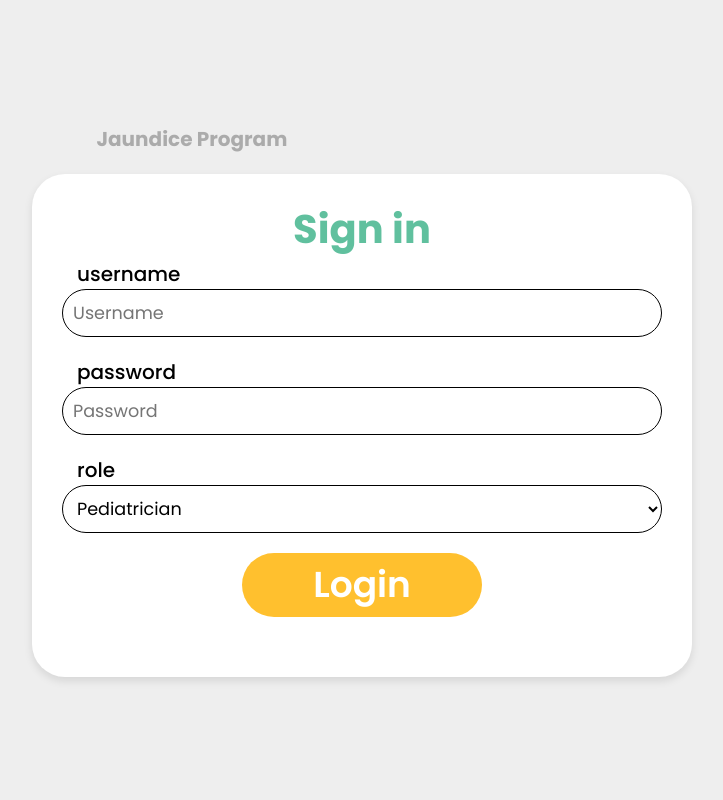
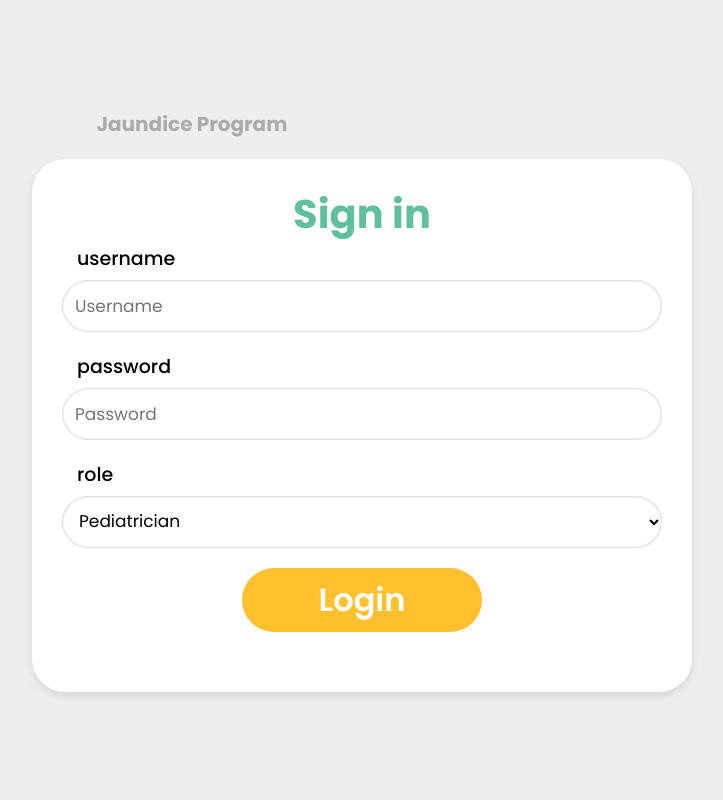
Before and after one commit to sirirajnicu/jaundice-assistant-backend, a Django app: a page that uses templates/views/index.html in a window 1280 px wide. Shown: the whole page, without its empty margins (278-1001 px from the left). Run offline with Django 4.2, Linux system fonts and the light colour scheme; parts of the project's set-up code (start-up, migrations or seed data) failed here and were passed over.

Commit message:
style: adjusted login page

```diff
--- a/static/css/loginStyle.css
+++ b/static/css/loginStyle.css
@@ -17,26 +17,35 @@
     box-shadow: 0 4px 8px rgba(0, 0, 0, 0.1);
   }
 
-select,
-input[type="text"],
-input[type="password"] {
+.space select,
+.space input[type="text"],
+.space input[type="password"] {
     width: 100%;
-    padding: 10px;
-    width: 100%;
+    padding: 13px;
+    font-size: 17px;
     background-color: rgb(255, 255, 255) ;
     border-radius: 52px;
-    border: 1px solid #000000;
+    border:0;
+    box-shadow: inset 0px 0px 3px rgba(0, 0, 0, 0.3);
+}
+
+.space select:focus,
+.space input[type="text"]:focus,
+.space input[type="password"]:focus {
+  box-shadow: inset 1px 1px 3px rgba(0, 0, 0, 0.3);
+  border:0;
 }
 
 .space {
   margin-bottom: 20px;
 }
 
-label {
+.space label {
   display: block;
-  font-size: 20px;
+  font-size: 19px;
   font-weight: 500;
   padding-left: 15px;
+  padding-bottom: 7px;
 }
 
 .button-space {
@@ -54,5 +63,5 @@ label {
   border: none;
   border-radius: 52px;
   font-weight: 600;
-  font-size: 4.5vh;
+  font-size: 4vh;
   }
--- a/templates/views/HNsearch.html
+++ b/templates/views/HNsearch.html
@@ -14,7 +14,7 @@
         <form method="post", style="display: flex">
             {% csrf_token %}
             {{ SearchForm.searchid }}
-            <button class="btn-logout search_button" type="submit" >
+            <button class="search_button" type="submit" >
                 <!-- <i class="fa fa-search" style="size: 10%;" ></i>search -->
                 <i class="fa fa-search" style="size: 10%;" ></i>
             </button>
```
